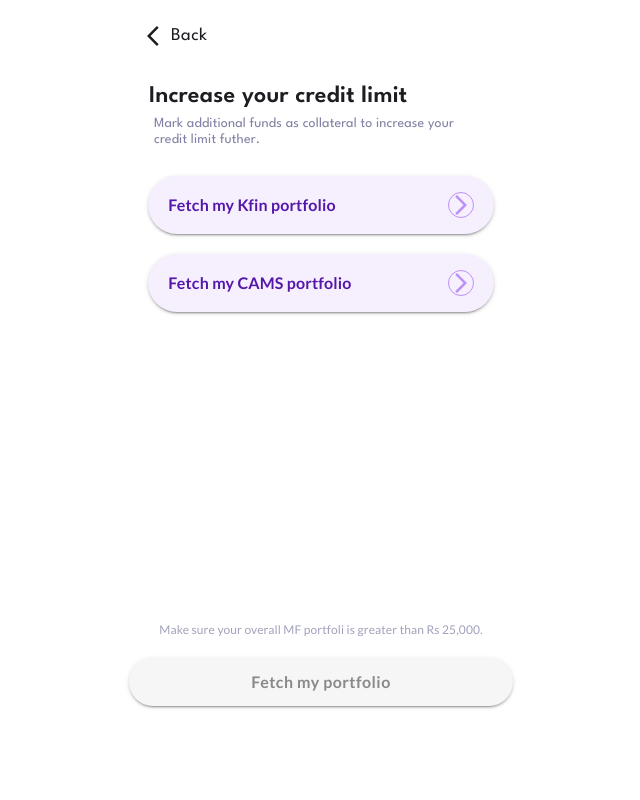
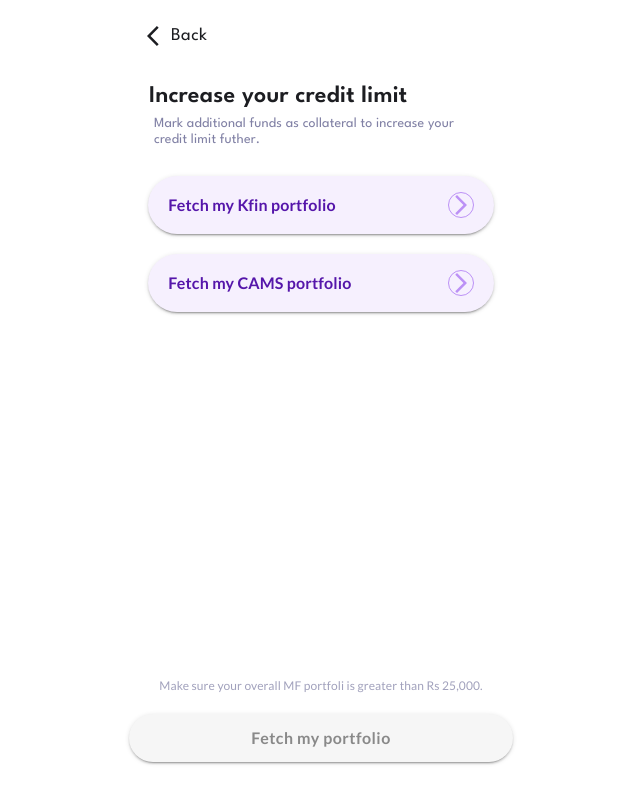
Before and after one commit to kushwaha971/propell-dashboard, a React (Create React App) app: page /kfin-portfolio-fetch in a window 1280 px wide. Shown: the whole page, without its empty margins (319-959 px from the left). Built offline with nearby package versions, Linux system fonts and the light colour scheme.

Commit message:
port-folio-bottom-testing

```diff
--- a/src/components/portfoliofetch/PortFoliofetchStyle.js
+++ b/src/components/portfoliofetch/PortFoliofetchStyle.js
@@ -63,8 +63,8 @@
   ".bottomContainerStyle": {
     position: "fixed",
 
-    bottom: "30px",
-    margin: "5% auto",
+    bottom: "0px",
+    margin: "3% auto",
     left: 0,
     right: 0,
   },
--- a/src/components/unmarkfunds/UnmarkStyle.js
+++ b/src/components/unmarkfunds/UnmarkStyle.js
@@ -58,13 +58,12 @@
   },
   ".paperStyle": {
     borderRadius: "8px",
-    boxShadow: "0px 2px 4px rgba(28, 29, 33, 0.15)",
     margin: "5px",
     padding: "5px",
     display: "flex",
   },
   ".unmarkBtnStyle": {
-    margin: "10px",
+    margin: " 12px",
     background: "#EF4F53",
     borderRadius: "150px",
     padding: "16px",
@@ -81,22 +80,19 @@
     },
   },
   ".bottomContainerStyle": {
+    margin: "0px -15px",
     marginTop: "32px",
-    marginLeft: "-10px",
-    marginRight: "-10px",
-    bottom: "-5",
-    [theme.breakpoints.up("sm")]: {
-      width: "110%",
-    },
+    bottom: "-10",
+
   },
   ".bottomPaperStyle": {
-    // width:"90%",
     display: "flex",
     flexDirection: "column",
     justifyContent: "center",
-    paddingBottom:"10px",
+    paddingBottom: "10px",
   },
   ".bottomTextBoxStyle": {
+    margin: " 0px 12px",
     display: "flex",
     justifyContent: "space-between",
     padding: "5px 20px",
```
